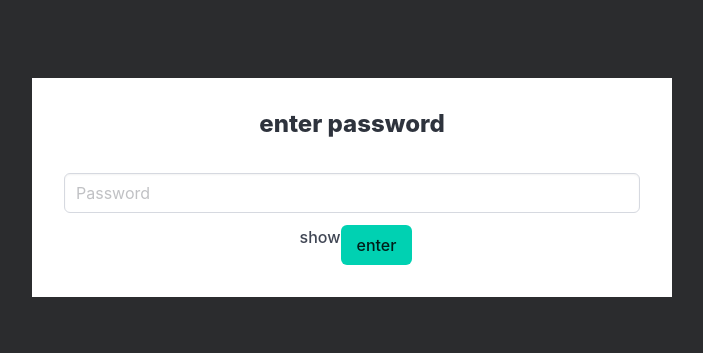
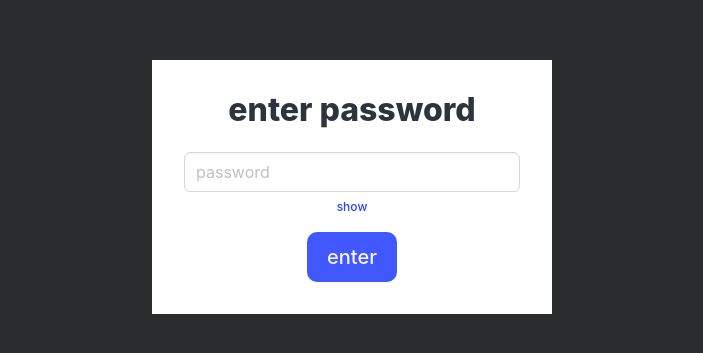
Before and after one commit to glhkang/aitheria, a React (Vite) app: page / in a window 1280 px wide. Shown: the part 213-566 px from the top of the page, without its empty margins (288-991 px from the left). Built offline with nearby package versions, Linux system fonts and the light colour scheme; no server answers.

Commit message:
style password modal

```diff
--- a/src/components/PasswordModal.jsx
+++ b/src/components/PasswordModal.jsx
@@ -33,30 +33,48 @@ const PasswordModal = ({ onAuthSuccess }) => {
     return (
         <div className='modal is-active'>
             <div className='modal-background' />
-            <div className='modal-card'>
+            <div
+                className='modal-card'
+                style={{ maxWidth: '400px', margin: '0 auto' }}
+            >
                 <section className='modal-card-body has-text-centered'>
-                    <h1 className='title is-4'>enter password</h1>
-                    <form onSubmit={handleSubmit}>
+                    <h1 className='title is-3'>enter password</h1>
+                    <form
+                        onSubmit={handleSubmit}
+                        style={{
+                            display: 'flex',
+                            flexDirection: 'column',
+                            alignItems: 'center',
+                        }}
+                    >
                         <input
-                            className='input my-3'
+                            className='input'
                             type={showPassword ? 'text' : 'password'}
-                            placeholder='Password'
+                            placeholder='password'
                             value={password}
                             onChange={(e) => setPassword(e.target.value)}
                         />
+
+                        {error && (
+                            <p className='has-text-danger mt-2 is-size-7'>
+                                {error}
+                            </p>
+                        )}
+
                         <button
                             type='button'
+                            className='button is-ghost is-size-7'
+                            style={{ marginTop: '0px', marginBottom: '10px' }}
                             onClick={() => setShowPassword((prev) => !prev)}
-                            style={{ marginLeft: '8px' }}
                         >
                             {showPassword ? 'hide' : 'show'}
                         </button>
-                        <button className='button is-primary' type='submit'>
+                        <button
+                            className='button is-link is-medium'
+                            type='submit'
+                        >
                             enter
                         </button>
-                        {error && (
-                            <p className='has-text-danger mt-2'>{error}</p>
-                        )}
                     </form>
                 </section>
             </div>
```
